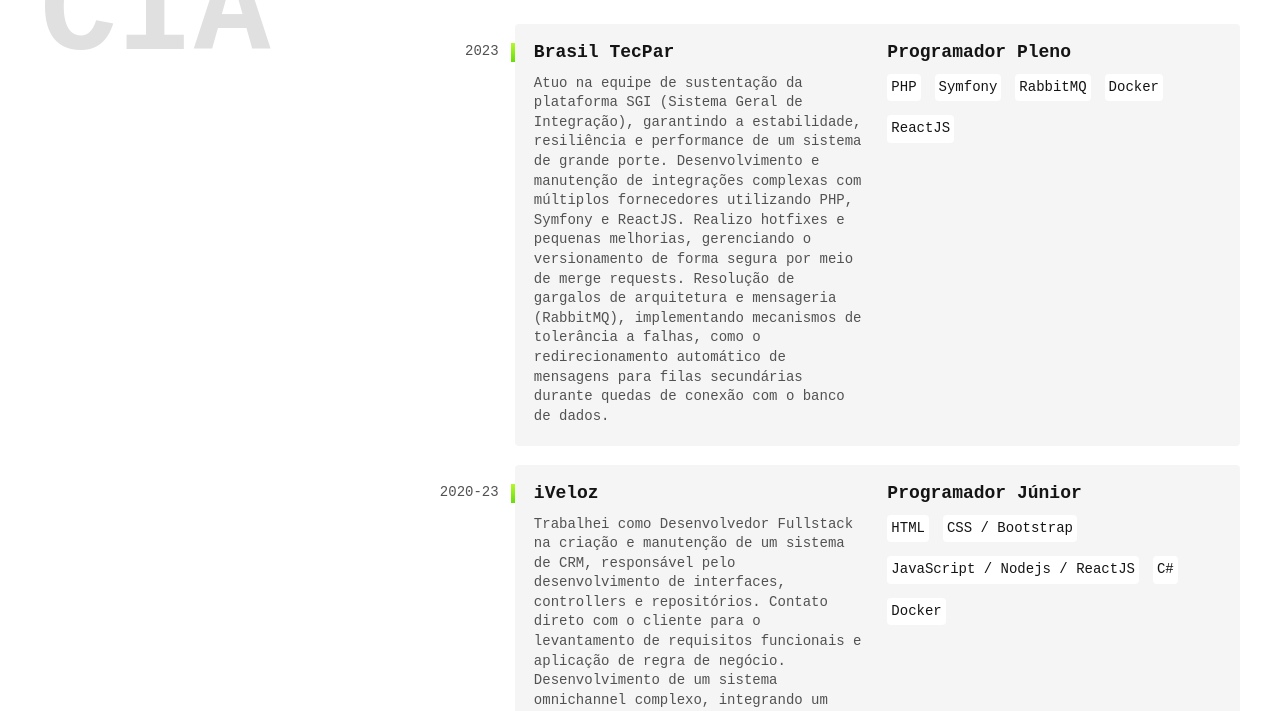
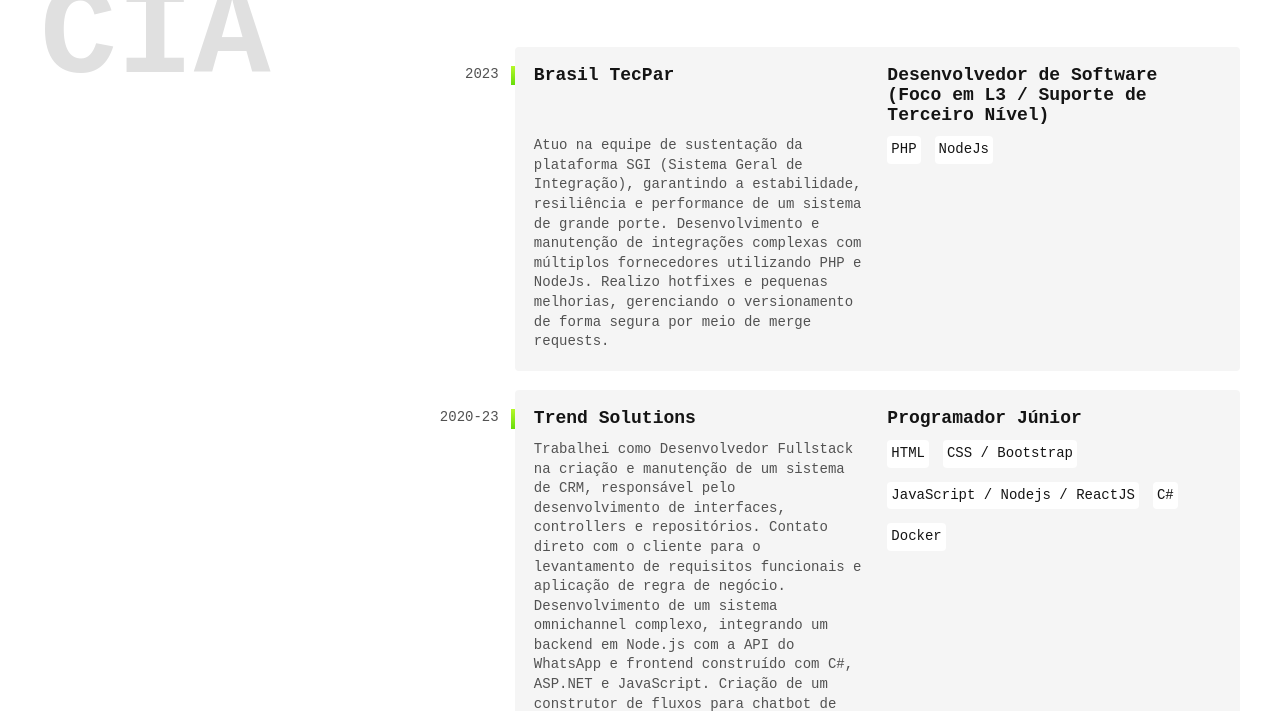
Before and after one commit to CezarFlavio/cezarflavio.github.io, a plain HTML site: page index.html in a window 1280 px wide. Shown: the part 880-1591 px from the top of the page. Drawn offline with Linux system fonts and the light colour scheme.

Commit message:
Ajuste no objetivo

```diff
--- a/index.html
+++ b/index.html
@@ -4,7 +4,7 @@
 <head>
   <meta charset="UTF-8">
   <meta name="viewport" content="width=device-width, initial-scale=1.0">
-  <title>Flavio Cezar - FullStack developer</title>
+  <title>Flavio Cezar - Desenvolvedor de Software | Sustentação e Integrações</title>
   <meta name="description" content="Desenvolvedor Front-End e Ux Designer.">
   <link rel="stylesheet" href="/css/style.min.css">
   <!-- <link rel="stylesheet" href="/css/header.css">  ou importar no style.css -->
@@ -29,7 +29,7 @@
   <main class="introducao">
     <img src="./img/perfil.jpg" alt="Foto do Flavio" width="360" height="520">
     <div>
-      <h1>Desenvolvedor <br> Fullstack Javascript</h1>
+      <h1>Desenvolvedor <br> de Software <br> Sustentação e Integrações</h1>
       <p>Localizado em Guarulhos - SP - Brasil</p>
     </div>
   </main>
@@ -43,23 +43,19 @@
       <div class="empresa">
         <span class="empresa-ano">2023</span>
         <h3 class="empresa-titulo">Brasil TecPar</h3>
-        <span class="empresa-titulo">Programador Pleno</span>
+        <span class="empresa-titulo">Desenvolvedor de Software (Foco em L3 / Suporte de Terceiro Nível)</span>
         <p class="empresa-texto">Atuo na equipe de sustentação da plataforma SGI (Sistema Geral de Integração), garantindo a estabilidade, resiliência e performance de um sistema de grande porte.
-          Desenvolvimento e manutenção de integrações complexas com múltiplos fornecedores utilizando PHP, Symfony e ReactJS.
-          Realizo hotfixes e pequenas melhorias, gerenciando o versionamento de forma segura por meio de merge requests.
-          Resolução de gargalos de arquitetura e mensageria (RabbitMQ), implementando mecanismos de tolerância a falhas, como o redirecionamento automático de mensagens para filas secundárias durante quedas de conexão com o banco de dados.</p>
+          Desenvolvimento e manutenção de integrações complexas com múltiplos fornecedores utilizando PHP e NodeJs.
+          Realizo hotfixes e pequenas melhorias, gerenciando o versionamento de forma segura por meio de merge requests.</p>
         <ul class="empresa-habilidades">
           <li>PHP</li>
-          <li>Symfony</li>
-          <li>RabbitMQ</li>
-          <li>Docker</li>
-          <li>ReactJS</li>
+          <li>NodeJs</li>
         </ul>
       </div>
 
       <div class="empresa">
         <span class="empresa-ano">2020-23</span>
-        <h3 class="empresa-titulo">iVeloz</h3>
+        <h3 class="empresa-titulo">Trend Solutions</h3>
         <span class="empresa-titulo">Programador Júnior</span>
         <p class="empresa-texto">Trabalhei como Desenvolvedor Fullstack na criação e manutenção de um sistema de CRM, responsável pelo desenvolvimento de interfaces, controllers e repositórios.
           Contato direto com o cliente para o levantamento de requisitos funcionais e aplicação de regra de negócio.
@@ -124,7 +120,7 @@
               <li>Typescript<span>10h</span></li>
               <li>Nodejs<span>30h</span></li>
               <li>Nestjs<span>10h</span></li>
-              <li>Nextjs<span>15h</span></li>
+              <li>Nextjs<span>10h</span></li>
             </ul>
           </div>
 
```
